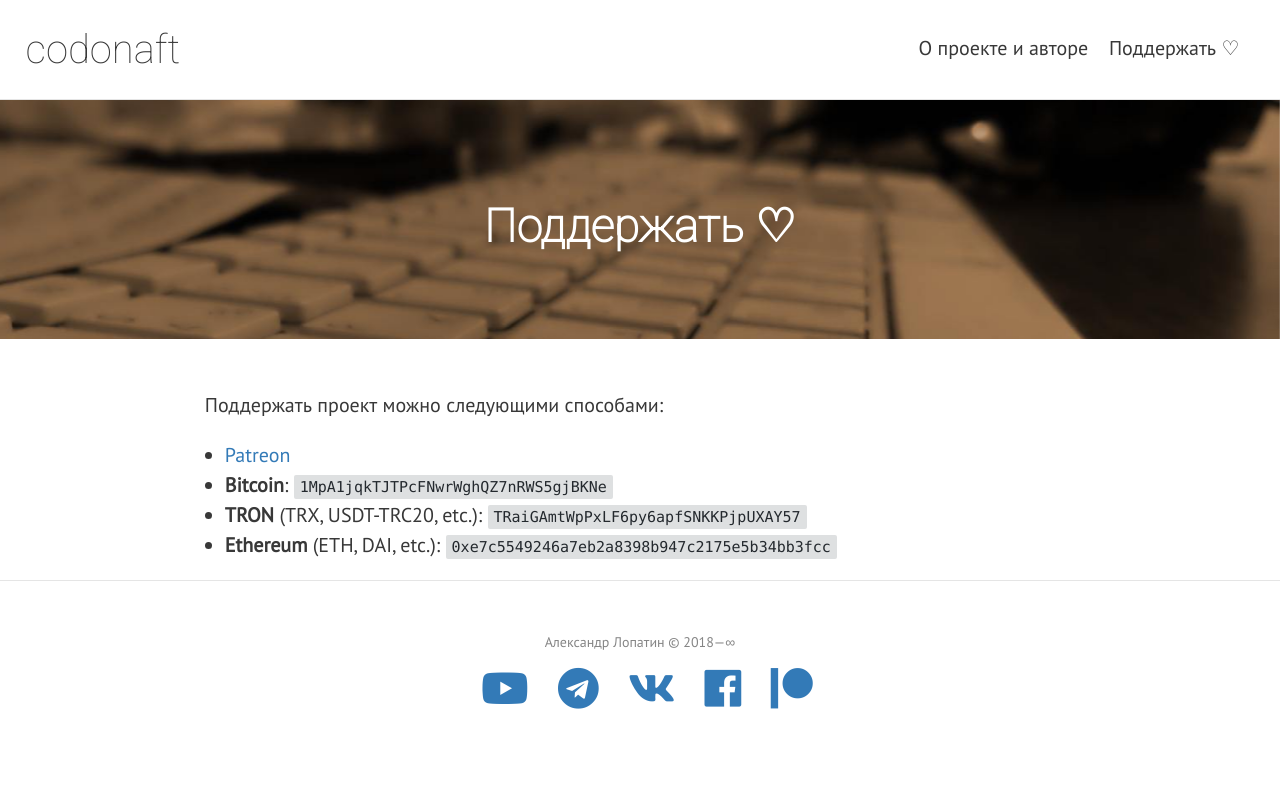
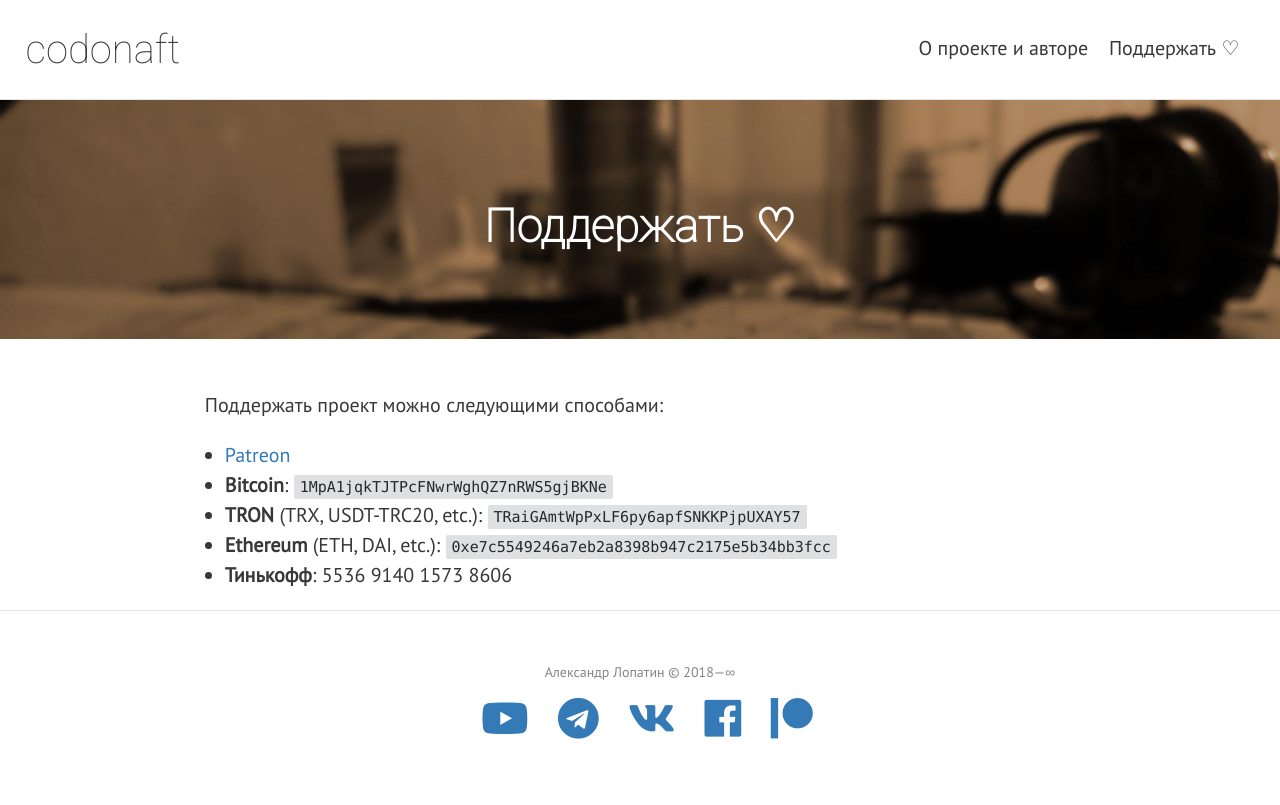
Before and after one commit to codonaft/codonaft.github.io, a Jekyll site: the page built from pages/поддержать.md, in a window 1280 px wide. Shown: the part 100-905 px from the top of the page. Built offline with Jekyll 4.4.1, drawn with Linux system fonts in a browser that asks for light colours; nearby versions of some CDN libraries.

Commit message:
Update support page

```diff
--- a/pages/поддержать.md
+++ b/pages/поддержать.md
@@ -11,3 +11,4 @@
 - **Bitcoin**: `1MpA1jqkTJTPcFNwrWghQZ7nRWS5gjBKNe`
 - **TRON** (TRX, USDT-TRC20, etc.): `TRaiGAmtWpPxLF6py6apfSNKKPjpUXAY57`
 - **Ethereum** (ETH, DAI, etc.): `0xe7c5549246a7eb2a8398b947c2175e5b34bb3fcc`
+- **Тинькофф**: 5536 9140 1573 8606
```
